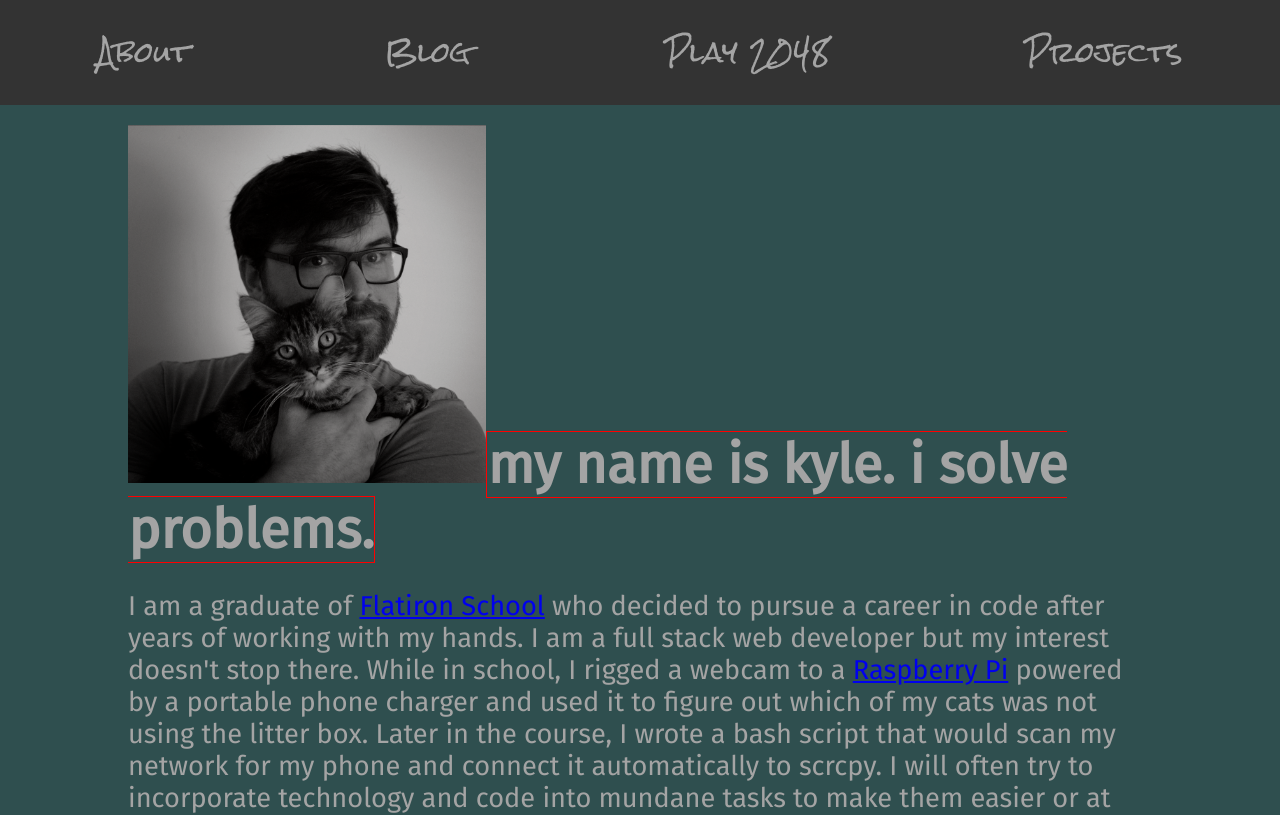
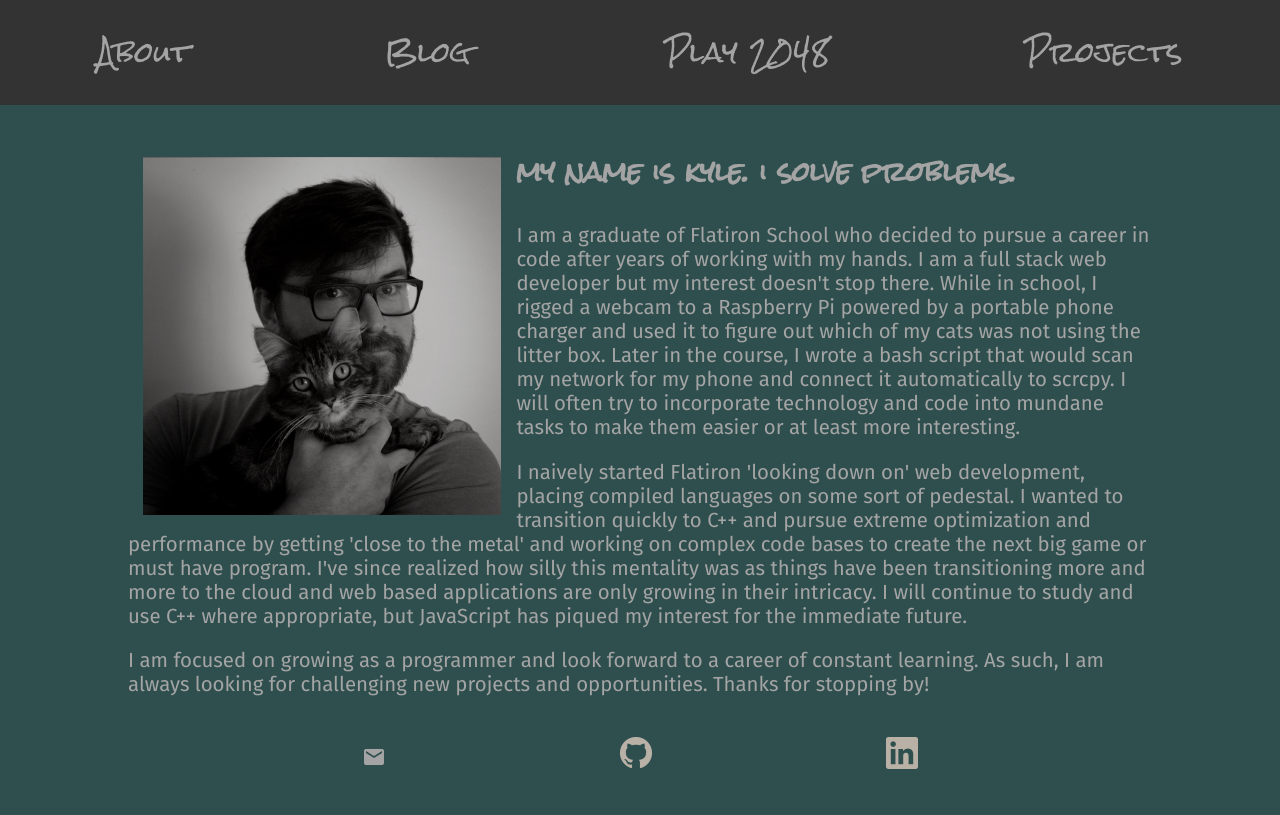
Before and after one commit to someotherkyle/someotherkyle, a React (Create React App) app: page / in a window 1280 px wide. Shown: the top 815 px of the page. Built offline with nearby package versions, Linux system fonts and the light colour scheme.

Commit message:
minor css tweaks

```diff
--- a/src/index.css
+++ b/src/index.css
@@ -10,6 +10,15 @@ body {
 
   -webkit-font-smoothing: antialiased;
   -moz-osx-font-smoothing: grayscale
+}
+
+* {
+  transition: 0.3s;
+}
+
+a {
+  text-decoration: none;
+  color: inherit;
 }
 
 .App {
@@ -27,7 +36,7 @@ body {
   justify-content: space-around;
 }
 
-.navbar > a {
+.navbar a {
   color: #a4a4a4;
   text-decoration: none;
   margin: 20px;
@@ -38,18 +47,23 @@ body {
 
 .main-content {
   grid-area: content;
-  margin: 20px 0;
+  padding: 20px 0;
   height: 100%;
 }
 
-#about img{
-  display: inline;
+#about {
+  font-size: .75em;
+}
+
+#about img {
+  float: left;
+  margin: 15px;
   max-width: 35%;
 }
 
 #about h1 {
-  display: inline;
-  border: 1px solid red;
+  font-family: 'Rock Salt';
+  font-size: 1.25em;
 }
 
 .footer {
```
